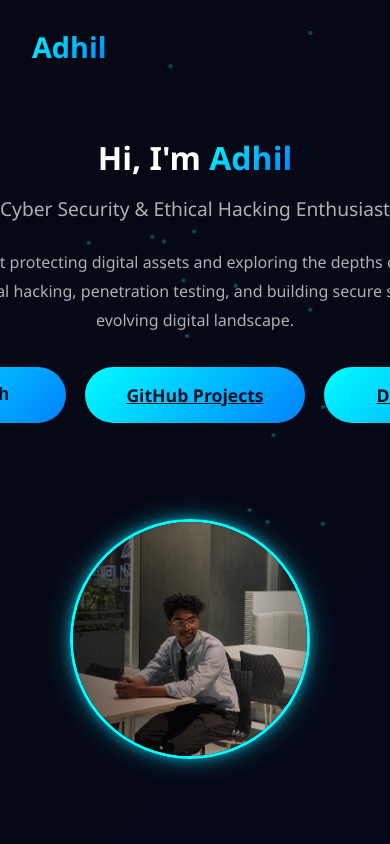
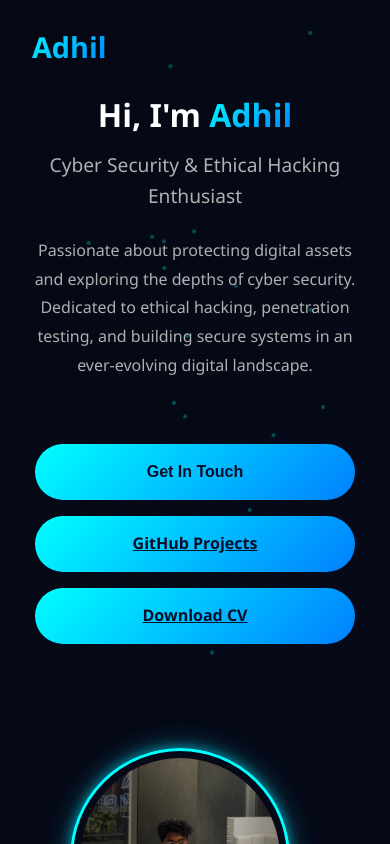
Before and after one commit to Adhil-pk/adhil-portfolio, a React (Create React App) app: page / in a window 390 px wide. Shown: the top 844 px of the page. Built offline with nearby package versions, Linux system fonts and the light colour scheme; the HTML template or start-up script is replaced by a standard one.

Commit message:
Fix mobile hero layout

```diff
--- a/src/styles.css
+++ b/src/styles.css
@@ -607,3 +607,47 @@ textarea.glow-input {
   border: 2px solid #00eaff;
   color: #00eaff;
 }
+/* =========================
+   MOBILE HERO FIX
+   ========================= */
+@media (max-width: 768px) {
+  .hero {
+    padding: 6rem 1.5rem 3rem;
+    text-align: center;
+  }
+
+  .hero-content {
+    display: flex;
+    flex-direction: column;
+    align-items: center;
+  }
+
+  .hero-buttons {
+    display: flex;
+    flex-direction: column;
+    gap: 1rem;
+    width: 100%;
+    max-width: 320px;
+  }
+
+  .cta-button {
+    width: 100%;
+    padding: 1rem;
+    font-size: 1rem;
+    justify-content: center;
+  }
+
+  .hero-image {
+    margin-top: 2.5rem;
+  }
+
+  .profile-ring {
+    width: 220px;
+    height: 220px;
+  }
+
+  .profile-image {
+    width: 200px;
+    height: 200px;
+  }
+}
```
